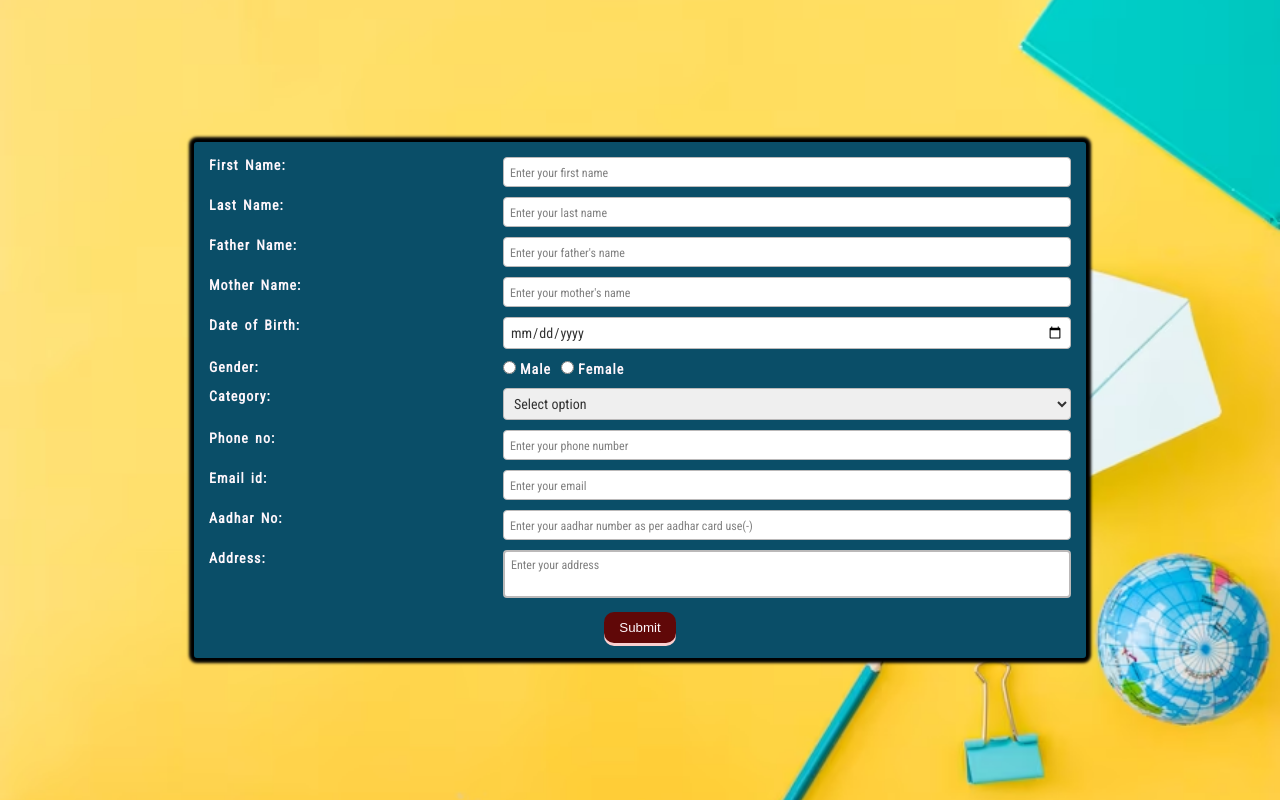
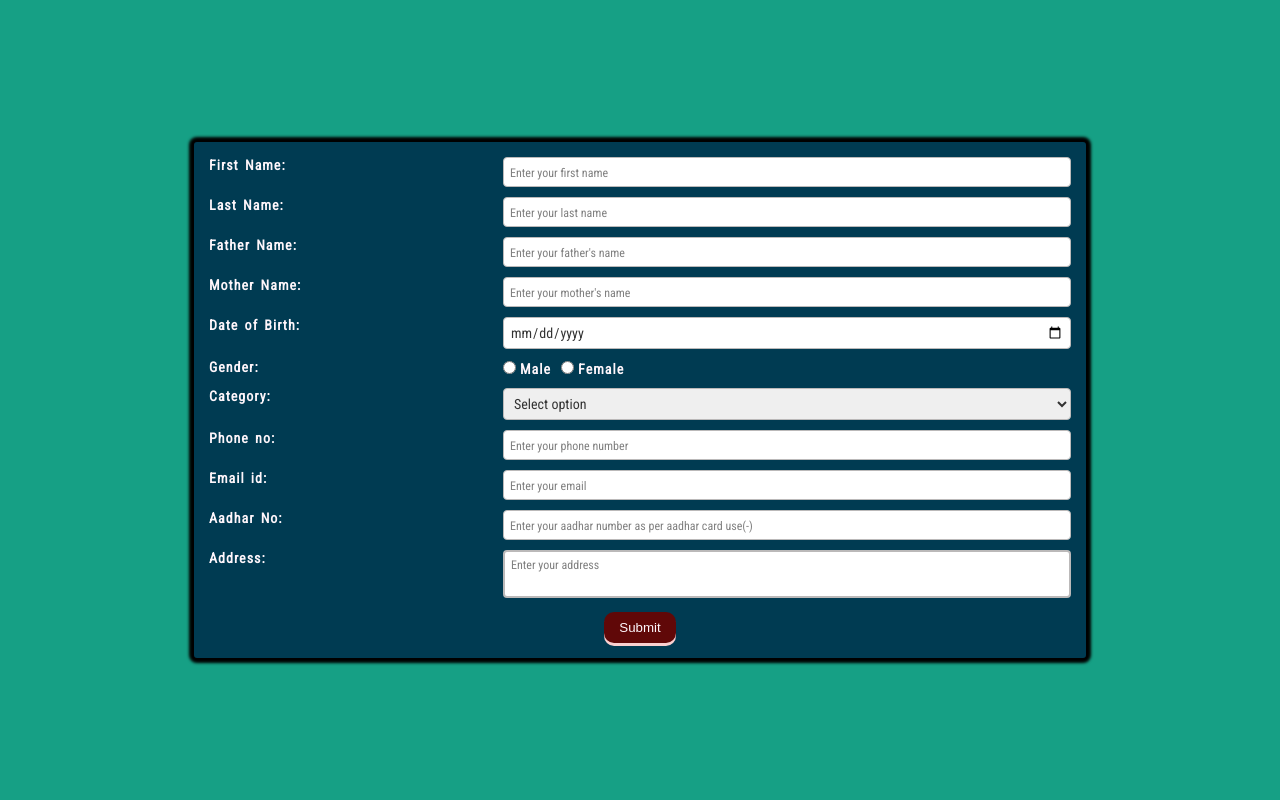
Before and after one commit to kumarAnunay/Registration-Form, a React (Vite) app: page / in a window 1280 px wide. Built offline with nearby package versions, Linux system fonts and the light colour scheme.

Commit message:
BgColor Updated

```diff
--- a/src/Components/Form.css
+++ b/src/Components/Form.css
@@ -8,8 +8,9 @@
 
 body {
     font-family: "Roboto Condensed";
-    background: url(../assets/background-image2.jpeg) center fixed no-repeat;
-    background-size: cover;
+    /* background: url(../assets/background-image2.jpeg) center fixed no-repeat;
+    background-size: cover; */
+    background-color: #16a085;
     min-height: 100vh;
     display: grid;
     place-items: center;
@@ -18,7 +19,7 @@ body {
 .main {
     min-width: 70vw;
     margin: 2% 0;
-    background-color: #0a4e68;
+    background-color: #003b52;
     border: 2px solid black;
     box-shadow: 0px 0px 3px 3px black;
     border-radius: 5px;
```
